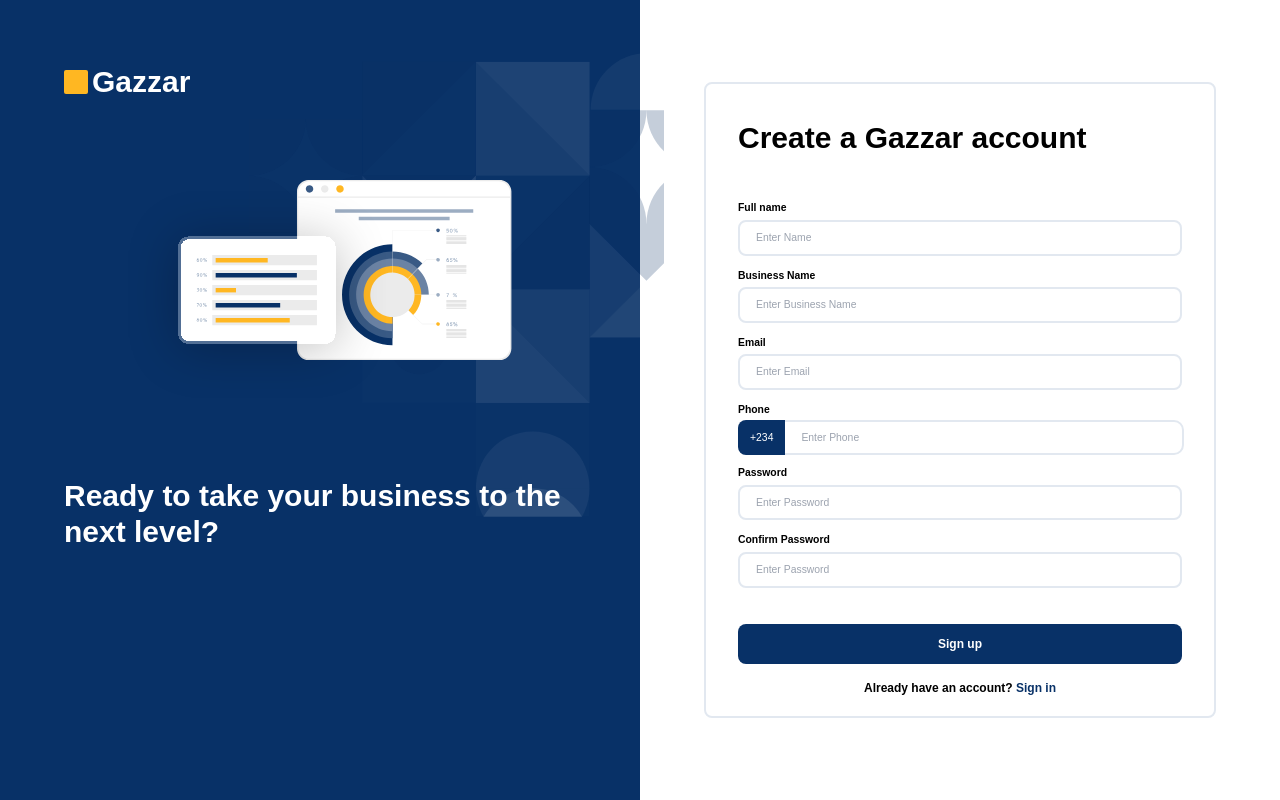
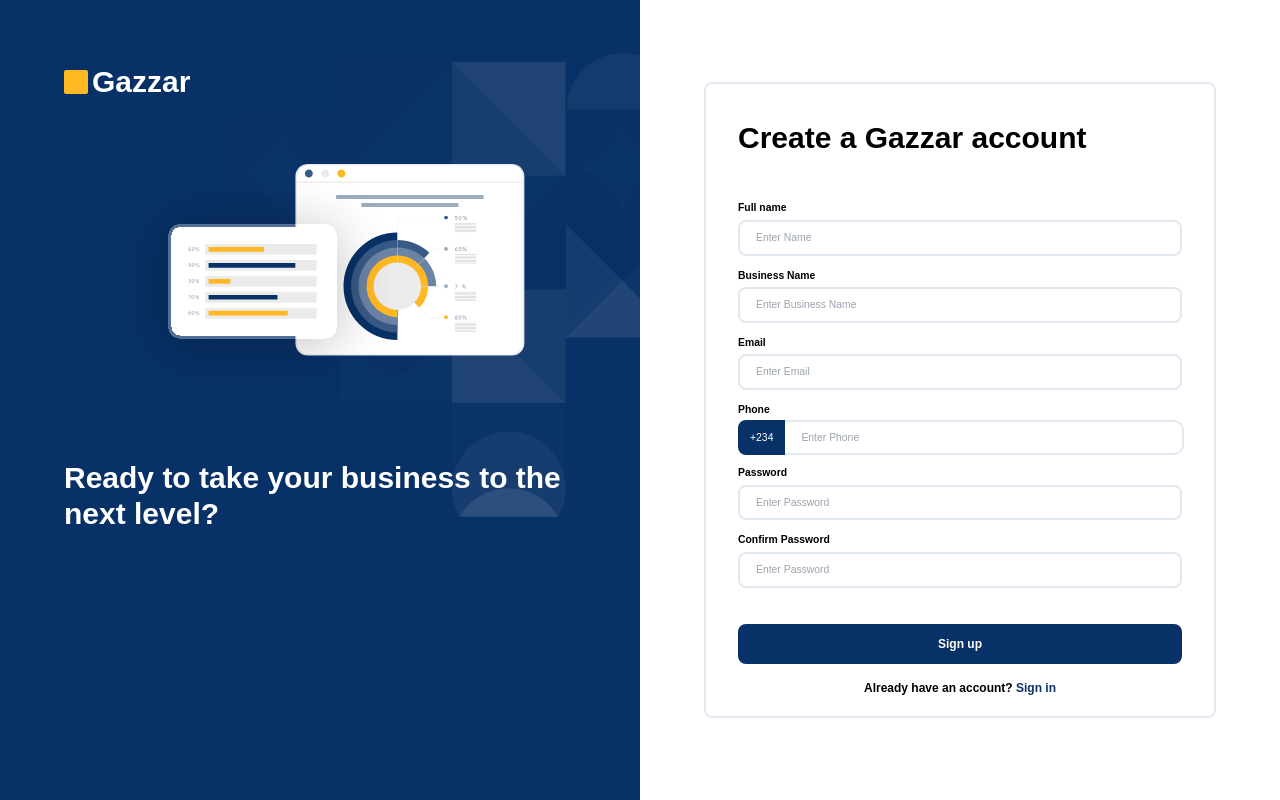
Before and after one commit to Fullstack-Roadmap/Gazzar-Frontend, a React app: page /register in a window 1280 px wide. Built offline with nearby package versions, Linux system fonts and the light colour scheme; the HTML template or start-up script is replaced by a standard one.

Commit message:
Final register page edits

```diff
--- a/src/routes/Address.jsx
+++ b/src/routes/Address.jsx
@@ -18,14 +18,14 @@ const Address = ({ id }) => {
       </header>
       <div className="flex justify-center">
         <img
-          className="w-100 top-0 z-10 -right-6 absolute"
+          className="w-100 top-0 z-10 -right-0 absolute"
           src={pattern}
           alt=""
         />
         {id === "1" && <img className="z-20 w-2/3" src={picOne} />}
         {id === "2" && <img className="z-20 w-2/3" src={picTwo} />}
         {id === "3" && <img className="z-20 w-full" src={picThree} />}
-        {id === "4" && <img className="z-20 w-3/4 my-12" src={registerImg} />}
+        {id === "4" && <img className="z-20 w-4/5 my-8" src={registerImg} />}
         {id === "5" && <img className="z-20 w-2/3" src={picOne} />}
       </div>
       {id === "1" && (
--- a/src/routes/Register.jsx
+++ b/src/routes/Register.jsx
@@ -72,7 +72,7 @@ const Register = () => {
   };
 
   return (
-    <div className="lg:flex">
+    <div className="lg:flex z-40">
       <div className="relative w-1/2">
         <Carousel id="4" />
       </div>
```
